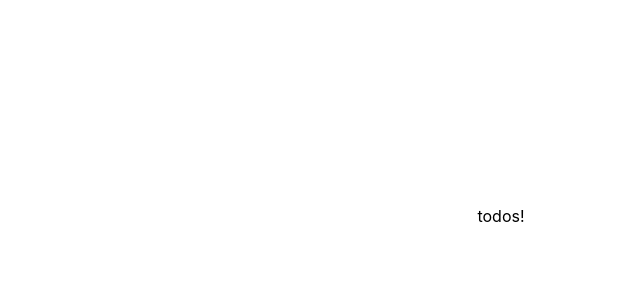
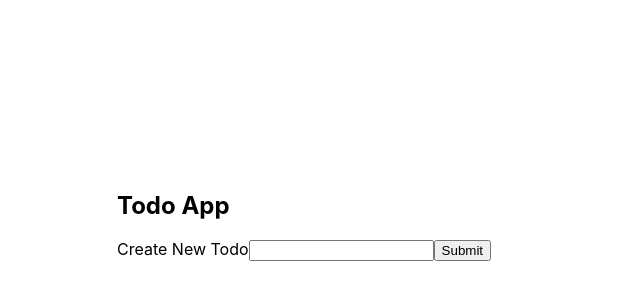
Before and after one commit to scottwarren/todo, a React (Create React App) app: page / in a window 1280 px wide. Shown: the part 424-724 px from the top of the page, without its empty margins (139-779 px from the left). Built offline with nearby package versions, Linux system fonts and the light colour scheme.

Commit message:
Feature: Adding ability to create a new to do

```diff
--- a/src/App.tsx
+++ b/src/App.tsx
@@ -2,6 +2,7 @@ import React from 'react';
 import styled from 'styled-components';
 
 import { StoreProvider } from './store';
+import Todos from './components/Todos';
 
 const Container = styled.div`
   display: flex;
@@ -14,7 +15,9 @@ const Container = styled.div`
 function App(): React.ReactElement {
   return (
     <Container>
-      <StoreProvider>todos!</StoreProvider>
+      <StoreProvider>
+        <Todos />
+      </StoreProvider>
     </Container>
   );
 }
--- /dev/null
+++ b/src/components/NewTodoForm.tsx
@@ -0,0 +1,29 @@
+import React, { useContext, useRef } from 'react';
+import { StoreContext } from '../store';
+
+function NewTodoForm(): React.ReactElement {
+  const { createNewTodo } = useContext(StoreContext);
+  const newTodoInputRef = useRef<HTMLInputElement | null>(null);
+
+  const handleSubmit = (ev: React.SyntheticEvent) => {
+    ev.preventDefault();
+
+    const title = newTodoInputRef.current?.value;
+
+    // Make sure we actually have something before we create a new todo
+    if (!title) return;
+
+    createNewTodo(title);
+  };
+
+  return (
+    <div>
+      <form onSubmit={handleSubmit}>
+        <label htmlFor='new-todo'>Create New Todo</label>
+        <input id='new-todo' ref={newTodoInputRef} />
+        <input type='submit' />
+      </form>
+    </div>
+  );
+}
+export default NewTodoForm;
--- /dev/null
+++ b/src/components/Todos.tsx
@@ -0,0 +1,29 @@
+import React, { useContext } from 'react';
+import styled from 'styled-components';
+
+import Todo from './Todo';
+import NewTodoForm from './NewTodoForm';
+import { StoreContext } from '../store';
+
+const Container = styled.div`
+  max-height: 80vw;
+  width: 60vw;
+`;
+
+const Title = styled.h2``;
+
+function Todos(): React.ReactElement {
+  const { todos } = useContext(StoreContext);
+
+  return (
+    <Container>
+      <Title>Todo App</Title>
+      <NewTodoForm />
+      {todos.map((todo) => (
+        <Todo key={todo.id} {...todo} />
+      ))}
+    </Container>
+  );
+}
+
+export default Todos;
--- a/src/store/index.tsx
+++ b/src/store/index.tsx
@@ -1,14 +1,14 @@
 import React, { useState } from 'react';
 
-interface ToDo {
+export interface IToDo {
   id: string;
   title: string;
   isCompleted: boolean;
 }
 
 interface Store {
-  todos: ToDo[];
-  createNewTodo: (title: ToDo['title']) => ToDo;
+  todos: IToDo[];
+  createNewTodo: (title: IToDo['title']) => IToDo;
 }
 
 interface StoreProviderProps {
@@ -30,9 +30,9 @@ export const StoreProvider = ({
   children,
 }: StoreProviderProps): React.ReactElement => {
   // TODO: Extract to service and integrate with IndexedDB library
-  const [todos, setTodos] = useState<ToDo[]>([]);
+  const [todos, setTodos] = useState<IToDo[]>([]);
 
-  const createNewTodo = (title: ToDo['title']) => {
+  const createNewTodo = (title: IToDo['title']) => {
     const newTodo = { id: String(Date.now()), title, isCompleted: false };
 
     setTodos([...todos, newTodo]);
```
